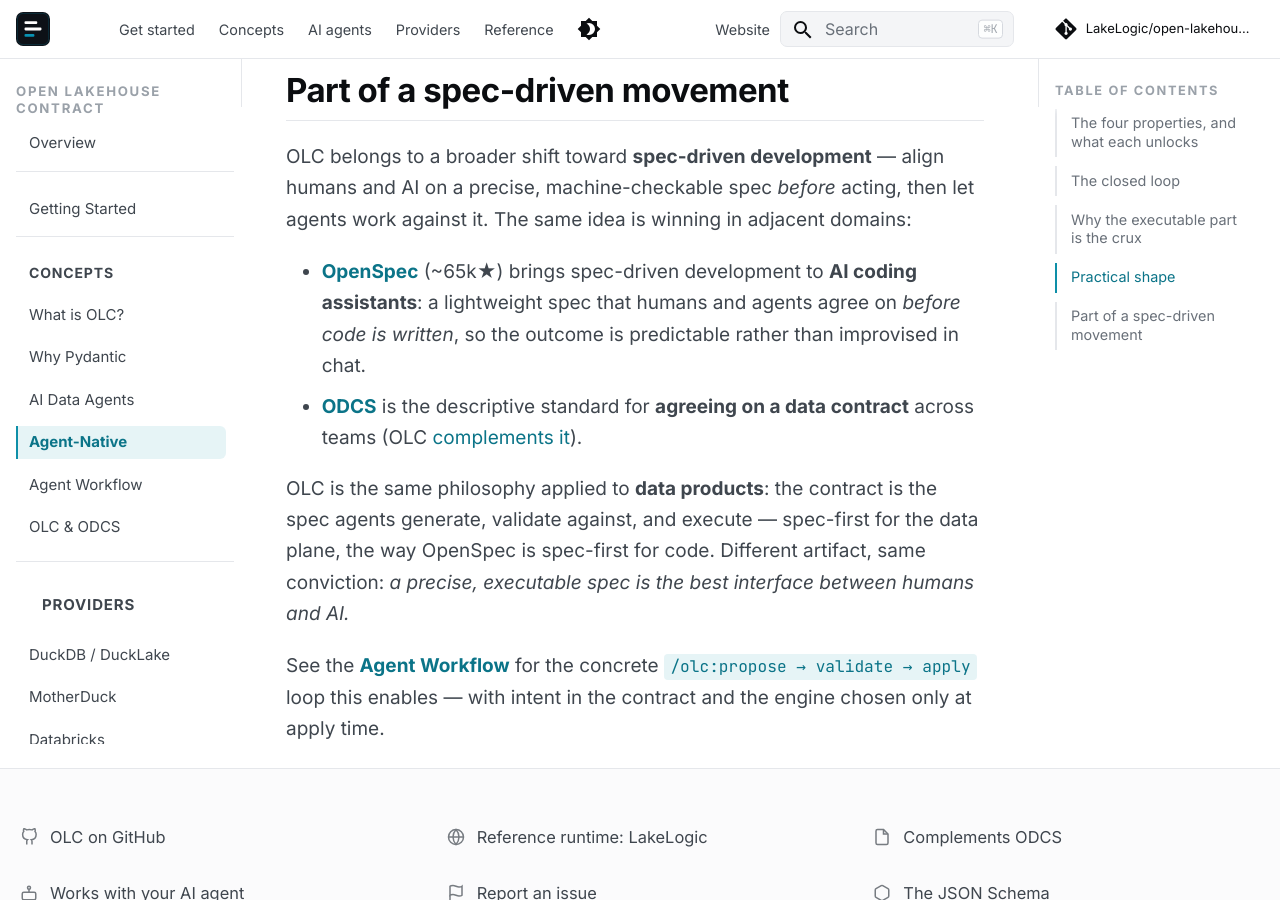
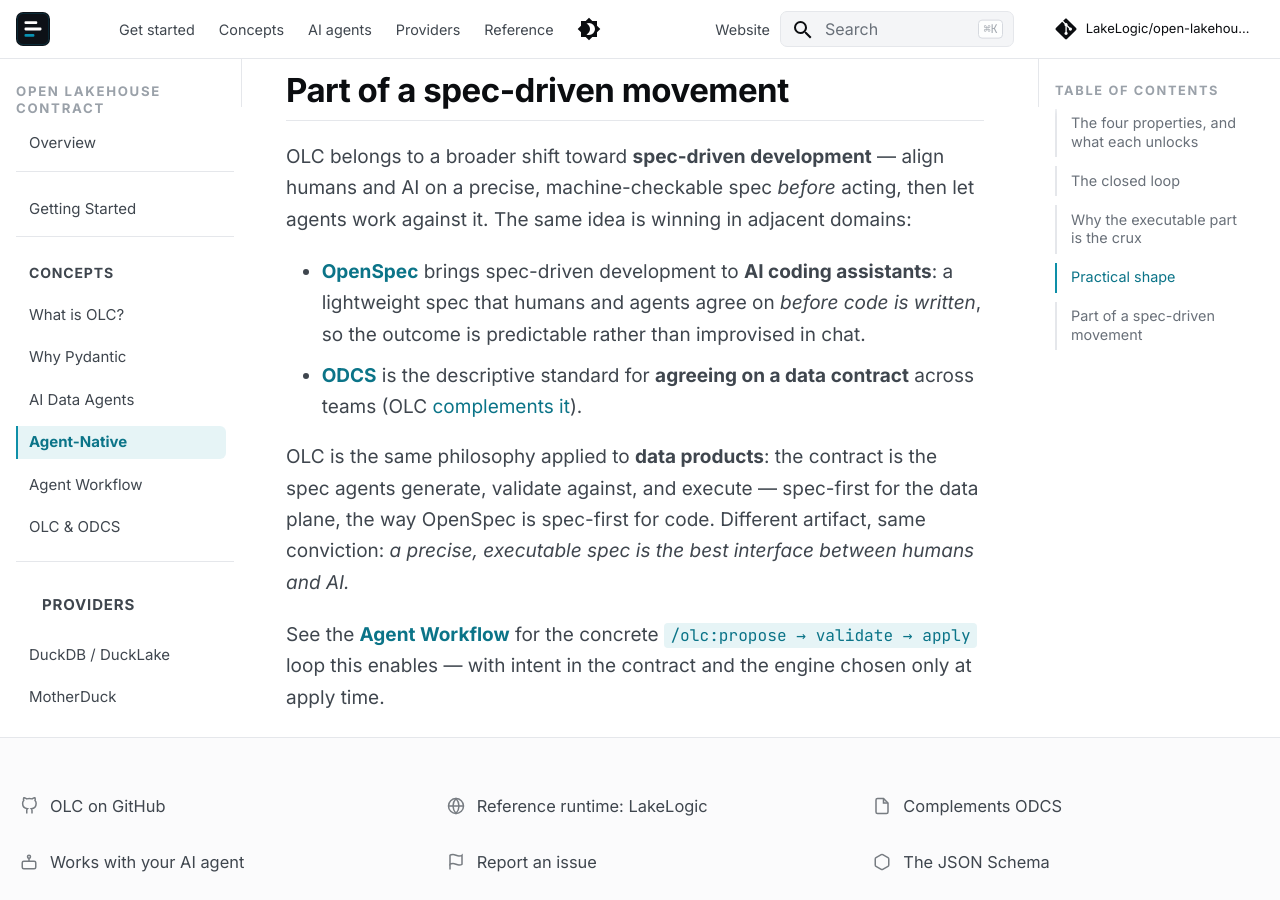
Before and after one commit to LakeLogic/open-lakehouse-contract, an MkDocs documentation site: the page built from docs/concepts/agent-native.md, in a window 1280 px wide and 900 px high, scrolled down 2579 px. Built offline with MkDocs 1.6.1 and Material for MkDocs 9.7.7, drawn with Linux system fonts in a browser that asks for light colours; comment, search, counter and statistics services are not loaded.

Commit message:
docs: drop the OpenSpec star count (~65k) — keep the reference, not the metric

```diff
--- a/docs/concepts/agent-native.md
+++ b/docs/concepts/agent-native.md
@@ -52,7 +52,7 @@
 
 OLC belongs to a broader shift toward **spec-driven development** — align humans and AI on a precise, machine-checkable spec *before* acting, then let agents work against it. The same idea is winning in adjacent domains:
 
-- **[OpenSpec](https://github.com/Fission-AI/openspec)** (~65k★) brings spec-driven development to **AI coding assistants**: a lightweight spec that humans and agents agree on *before code is written*, so the outcome is predictable rather than improvised in chat.
+- **[OpenSpec](https://github.com/Fission-AI/openspec)** brings spec-driven development to **AI coding assistants**: a lightweight spec that humans and agents agree on *before code is written*, so the outcome is predictable rather than improvised in chat.
 - **[ODCS](https://github.com/bitol-io/open-data-contract-standard)** is the descriptive standard for **agreeing on a data contract** across teams (OLC [complements it](vs-odcs.md)).
 
 OLC is the same philosophy applied to **data products**: the contract is the spec agents generate, validate against, and execute — spec-first for the data plane, the way OpenSpec is spec-first for code. Different artifact, same conviction: *a precise, executable spec is the best interface between humans and AI.*
```
Also changed, not shown: README.md (+1 -1 lines).
